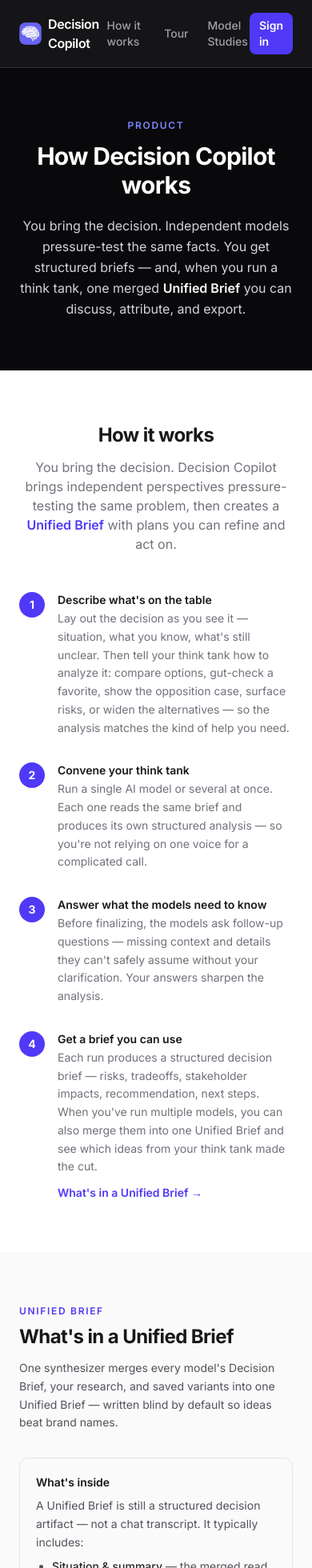
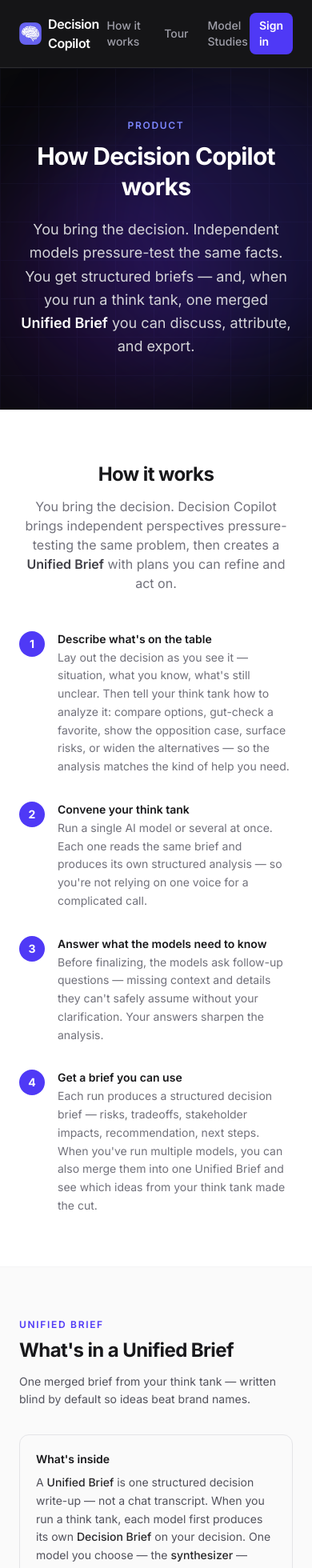
Before and after one commit to Caryndcarter/decision-copilot-evals, a Next.js app in the folder packages/nextjs/: page /how-it-works in a window 390 px wide. Shown: the top 1960 px of the page at 80% size. Built offline with nearby package versions, Linux system fonts and the light colour scheme; no server answers.

Commit message:
Polish How it works pages for product clarity and research split.
Tighten Unified Brief copy, match the product hero to Model Studies, drop research-only sections from the product page, and move influence charts and ethics audit to Model Studies.

Co-authored-by: Cursor <cursoragent@cursor.com>

```diff
--- a/packages/nextjs/app/components/how-it-works-flow-section.tsx
+++ b/packages/nextjs/app/components/how-it-works-flow-section.tsx
@@ -35,10 +35,14 @@ export function HowItWorksFlowSection({
   introLinkHref = "/how-it-works#unified-brief",
   unifiedBriefCtaHref = "/how-it-works#unified-brief",
   showFullWalkthroughLink = false,
+  showUnifiedBriefCta = true,
+  linkIntroUnifiedBrief = true,
 }: {
   introLinkHref?: string;
   unifiedBriefCtaHref?: string;
   showFullWalkthroughLink?: boolean;
+  showUnifiedBriefCta?: boolean;
+  linkIntroUnifiedBrief?: boolean;
 }) {
   return (
     <>
@@ -46,12 +50,16 @@ export function HowItWorksFlowSection({
         <h2 className="text-2xl lg:text-3xl font-bold text-zinc-900 tracking-tight">How it works</h2>
         <p className="mt-3 text-zinc-500 max-w-xl mx-auto">
           {HOW_IT_WORKS_INTRO.beforeLink}
+          {linkIntroUnifiedBrief ? (
             <Link
               href={introLinkHref}
               className="font-semibold text-indigo-600 hover:text-indigo-800 transition-colors"
             >
               {HOW_IT_WORKS_INTRO.linkLabel}
             </Link>
+          ) : (
+            <span className="font-semibold text-zinc-700">{HOW_IT_WORKS_INTRO.linkLabel}</span>
+          )}
           {HOW_IT_WORKS_INTRO.afterLink}
         </p>
         {showFullWalkthroughLink ? (
@@ -71,7 +79,7 @@ export function HowItWorksFlowSection({
             title={step.title}
             desc={step.desc}
             footer={
-              step.n === "4" ? (
+              step.n === "4" && showUnifiedBriefCta ? (
                 <Link
                   href={unifiedBriefCtaHref}
                   className="inline-flex items-center gap-1 text-sm font-semibold text-indigo-600 hover:text-indigo-800 transition-colors"
--- a/packages/nextjs/app/how-it-works/page.tsx
+++ b/packages/nextjs/app/how-it-works/page.tsx
@@ -8,7 +8,7 @@ import { SessionNav } from "@/app/components/session-nav";
 export const metadata: Metadata = {
   title: "How it works — Decision Copilot",
   description:
-    "From intake through think tank to Unified Brief — what you get, how synthesis works, contributions, influence charts, and PDF export.",
+    "From intake through think tank to Unified Brief — what you get, how synthesis works, contributions, and PDF export.",
 };
 
 function SectionHeading({
@@ -54,13 +54,23 @@ export default function HowItWorksPage() {
         </div>
       </nav>
 
-      <section className="border-b border-zinc-100 bg-zinc-950 py-16 lg:py-20">
-        <div className="mx-auto max-w-3xl px-6 text-center">
+      <section className="relative overflow-hidden border-b border-zinc-100 bg-zinc-950 py-16 lg:py-24">
+        <div
+          className="absolute inset-0 opacity-[0.04]"
+          style={{
+            backgroundImage:
+              "linear-gradient(#818cf8 1px, transparent 1px), linear-gradient(90deg, #818cf8 1px, transparent 1px)",
+            backgroundSize: "48px 48px",
+          }}
+        />
+        <div className="absolute top-0 left-1/4 h-96 w-96 rounded-full bg-indigo-600/20 blur-3xl" />
+        <div className="absolute bottom-0 right-1/4 h-80 w-80 rounded-full bg-violet-600/15 blur-3xl" />
+        <div className="relative mx-auto max-w-3xl px-6 text-center">
           <p className="text-xs font-semibold uppercase tracking-[0.14em] text-indigo-400">Product</p>
-          <h1 className="mt-3 text-3xl font-bold tracking-tight text-white sm:text-4xl">
+          <h1 className="mt-3 text-3xl font-bold tracking-tight text-white leading-tight sm:text-4xl lg:text-5xl">
             How Decision Copilot works
           </h1>
-          <p className="mt-5 text-base leading-relaxed text-zinc-300">
+          <p className="mt-5 text-lg leading-relaxed text-zinc-300">
             You bring the decision. Independent models pressure-test the same facts. You get
             structured briefs — and, when you run a think tank, one merged{" "}
             <strong className="font-semibold text-white">Unified Brief</strong> you can discuss,
@@ -71,7 +81,7 @@ export default function HowItWorksPage() {
 
       <section id="flow" className="scroll-mt-24 border-b border-zinc-100 bg-white py-16">
         <div className="mx-auto max-w-3xl px-6">
-          <HowItWorksFlowSection introLinkHref="#unified-brief" unifiedBriefCtaHref="#unified-brief" />
+          <HowItWorksFlowSection showUnifiedBriefCta={false} linkIntroUnifiedBrief={false} />
         </div>
       </section>
 
@@ -80,15 +90,21 @@ export default function HowItWorksPage() {
           <SectionHeading
             eyebrow="Unified Brief"
             title="What's in a Unified Brief"
-            dek="One synthesizer merges every model's Decision Brief, your research, and saved variants into one Unified Brief — written blind by default so ideas beat brand names."
+            dek="One merged brief from your think tank — written blind by default so ideas beat brand names."
           />
 
           <div className="mt-8 space-y-4">
             <SubBlock title="What's inside">
               <p>
-                A Unified Brief is still a structured decision artifact — not a chat transcript. It
-                typically includes:
+                A <strong className="font-medium text-zinc-800">Unified Brief</strong> is one
+                structured decision write-up — not a chat transcript. When you run a think tank,
+                each model first produces its own{" "}
+                <strong className="font-medium text-zinc-800">Decision Brief</strong> on your
+                decision. One model you choose — the{" "}
+                <strong className="font-medium text-zinc-800">synthesizer</strong> — merges all of
+                that into a single Unified Brief.
               </p>
+              <p>That merged brief typically includes:</p>
               <ul className="list-disc space-y-1 pl-5">
                 <li>
                   <strong className="font-medium text-zinc-800">Situation & summary</strong> — the
@@ -103,8 +119,9 @@ export default function HowItWorksPage() {
                       Risk, Reversibility, Stakeholders
                     </Link>
                   </strong>{" "}
-                  — the same three lenses every Decision Brief uses, so you can compare models apples
-                  to apples
+                  — what could go wrong, how hard it is to undo, and who has to live with the
+                  outcome; so you don&apos;t get a good-on-paper answer that skips downside,
+                  lock-in, or the people involved
                 </li>
                 <li>
                   <strong className="font-medium text-zinc-800">Recommendation</strong> — one clear
@@ -115,9 +132,9 @@ export default function HowItWorksPage() {
                   — tradeoffs to keep visible and actions you can take this week
                 </li>
                 <li>
-                  <strong className="font-medium text-zinc-800">Research & variants</strong> — live web
-                  research and any saved scenario variants you asked for are folded into the synthesis
-                  prompt, not bolted on afterward
+                  <strong className="font-medium text-zinc-800">Research & variants</strong> — live
+                  web lookups for current facts, plus alternate scenarios or what-if branches you
+                  saved along the way; folded into the merge, not bolted on afterward
                 </li>
               </ul>
             </SubBlock>
@@ -165,48 +182,25 @@ export default function HowItWorksPage() {
               </p>
             </SubBlock>
 
-            <SubBlock title="How one is made">
-              <ol className="list-decimal space-y-2 pl-5">
-                <li>
-                  Each think-tank member finishes its own Decision Brief on the same intake (after
-                  clarifications).
-                </li>
-                <li>
-                  You pick a <strong className="font-medium text-zinc-800">synthesizer</strong> — any
-                  configured model can merge (OpenAI, Anthropic, Gemini, or xAI).
-                </li>
-                <li>
-                  The synthesizer receives every lane&apos;s structured output, research notes, and
-                  variants, then writes one JSON brief. By default it runs in{" "}
-                  <strong className="font-medium text-zinc-800">Blind</strong> authorship: provider
-                  names are hidden during the merge so credit follows ideas, not logos.
-                </li>
-                <li>
-                  An optional <strong className="font-medium text-zinc-800">fact-check pass</strong>{" "}
-                  can run afterward — a separate judge with web search flags public factual errors and
-                  rewrites the draft without changing the recommendation.
-                </li>
-              </ol>
-              <p className="pt-1">
-                You can regenerate under <strong className="font-medium text-zinc-800">Revealed</strong>{" "}
-                (real brand names visible) or <strong className="font-medium text-zinc-800">Reassigned</strong>{" "}
-                (brands swapped) to study authorship effects — Blind stays the product default.
+            <SubBlock title="Fact-check pass (optional)">
+              <p>
+                After the synthesizer writes the Unified Brief, an optional{" "}
+                <strong className="font-medium text-zinc-800">fact-check pass</strong> can run — a
+                separate judge with web search flags public factual errors and rewrites the draft
+                without changing the recommendation.
               </p>
             </SubBlock>
 
             <SubBlock title="Download as PDF">
               <p>
-                On the Unified Brief page, use <strong className="font-medium text-zinc-800">PDF</strong>{" "}
-                to print or save. The export includes the brief itself plus optional appendices:
-                contribution attribution (who influenced the merge) and influence heatmaps when
-                you&apos;ve generated them. Browser print → &quot;Save as PDF&quot; works the same way
-                as on individual Decision Briefs.
+                Use <strong className="font-medium text-zinc-800">PDF</strong> on the Unified Brief
+                page to save or print — contributions appendix optional.
               </p>
             </SubBlock>
 
             <SubBlock title="Contributions — whose ideas made the cut">
               <p>
-                After synthesis, the Unified Brief&apos;s author runs a{" "}
+                After the merge, the synthesizer runs a{" "}
                 <strong className="font-medium text-zinc-800">contributions analysis</strong>: for
                 every think-tank member it states what was adopted, what was distinct, what was left
                 out, and an influence rating (high / medium / low / minimal).
@@ -214,31 +208,6 @@ export default function HowItWorksPage() {
               <p>
                 That&apos;s attribution <em>after</em> the blind merge — transparency without letting
                 brand bias into the recommendation itself. The PDF appendix can include this breakdown.
-              </p>
-            </SubBlock>
-
-            <SubBlock title="Influence charts — how each author weighted the room">
-              <p>
-                When multiple synthesizers each produce a Unified Brief, every author can also rate
-                how much each think-tank member influenced <em>their</em> merge. Influence charts
-                show rater × rated heatmaps and averages — including side-by-side comparisons across
-                Blind, Revealed, and Reassigned authorship.
-              </p>
-              <p>
-                This is the layer our{" "}
-                <Link href="/model-studies" className="font-semibold text-indigo-600 hover:text-indigo-800">
-                  Model Studies
-                </Link>{" "}
-                authorship research measures: does credit track the idea or the logo?
-              </p>
-            </SubBlock>
-
-            <SubBlock title="Ethics audit (optional)">
-              <p>
-                You can also run a blind <strong className="font-medium text-zinc-800">moral audit</strong>{" "}
-                on a Unified Brief — eight domain-agnostic dimensions (tradeoff honesty, whose
-                downside is protected, and similar) scored by a separate reviewer that never sees
-                which model wrote the brief.
               </p>
             </SubBlock>
           </div>
--- a/packages/nextjs/app/model-studies/how-it-works/page.tsx
+++ b/packages/nextjs/app/model-studies/how-it-works/page.tsx
@@ -166,6 +166,58 @@ export default function HowItWorksPage() {
         </div>
       </section>
 
+      <section id="unified-brief-research" className="scroll-mt-24 bg-zinc-50 py-16 border-b border-zinc-100">
+        <div className="mx-auto max-w-3xl px-6">
+          <h2 className="text-xl font-bold text-zinc-900 tracking-tight">
+            Unified Brief research instruments
+          </h2>
+          <p className="mt-2 text-sm leading-relaxed text-zinc-500">
+            Some studies go beyond blind rubric coding and use optional product artifacts built for
+            authorship and ethics research on Unified Briefs.
+          </p>
+          <div className="mt-8 space-y-4">
+            <div className="rounded-xl border border-zinc-200 bg-white p-5">
+              <h3 className="text-sm font-semibold text-zinc-900">
+                Influence charts — how each author weighted the room
+              </h3>
+              <div className="mt-2 space-y-2 text-sm leading-relaxed text-zinc-600">
+                <p>
+                  When multiple synthesizers each produce a Unified Brief, every author can rate how
+                  much each think-tank member influenced <em>their</em> merge. Influence charts show
+                  rater × rated heatmaps and averages — including side-by-side comparisons across
+                  Blind, Revealed, and Reassigned authorship.
+                </p>
+                <p>
+                  This is the layer{" "}
+                  <Link
+                    href="/model-studies/how-it-works#authorship-influence"
+                    className="font-semibold text-indigo-600 hover:text-indigo-800"
+                  >
+                    Authorship influence
+                  </Link>{" "}
+                  measures: does credit track the idea or the logo?
+                </p>
+              </div>
+            </div>
+            <div className="rounded-xl border border-zinc-200 bg-white p-5">
+              <h3 className="text-sm font-semibold text-zinc-900">Ethics audit (moral audit)</h3>
+              <div className="mt-2 space-y-2 text-sm leading-relaxed text-zinc-600">
+                <p>
+                  A blind <strong className="font-medium text-zinc-800">moral audit</strong> scores a
+                  Unified Brief on eight domain-agnostic dimensions — tradeoff honesty, whose downside
+                  is protected, and similar — using a separate reviewer that never sees which model
+                  wrote the brief.
+                </p>
+                <p>
+                  Replication cases such as Civitas use this layer alongside rubric coding to ask
+                  whether models protect the right downside under pressure.
+                </p>
+              </div>
+            </div>
+          </div>
+        </div>
+      </section>
+
       <section className="bg-white py-16 border-b border-zinc-100">
         <div className="mx-auto max-w-3xl px-6">
           <h2 className="text-xl font-bold text-zinc-900 tracking-tight">The shared process</h2>
```
Lines whose indentation alone changed are shown as unchanged.
